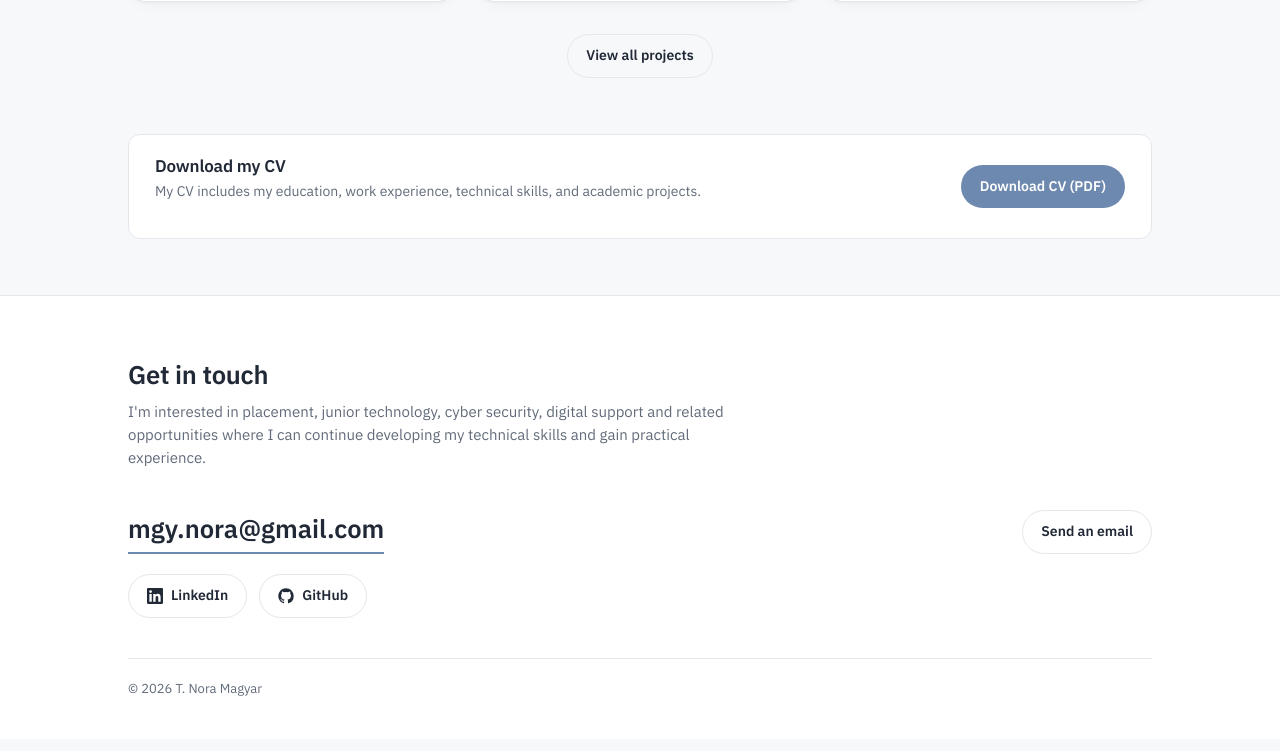
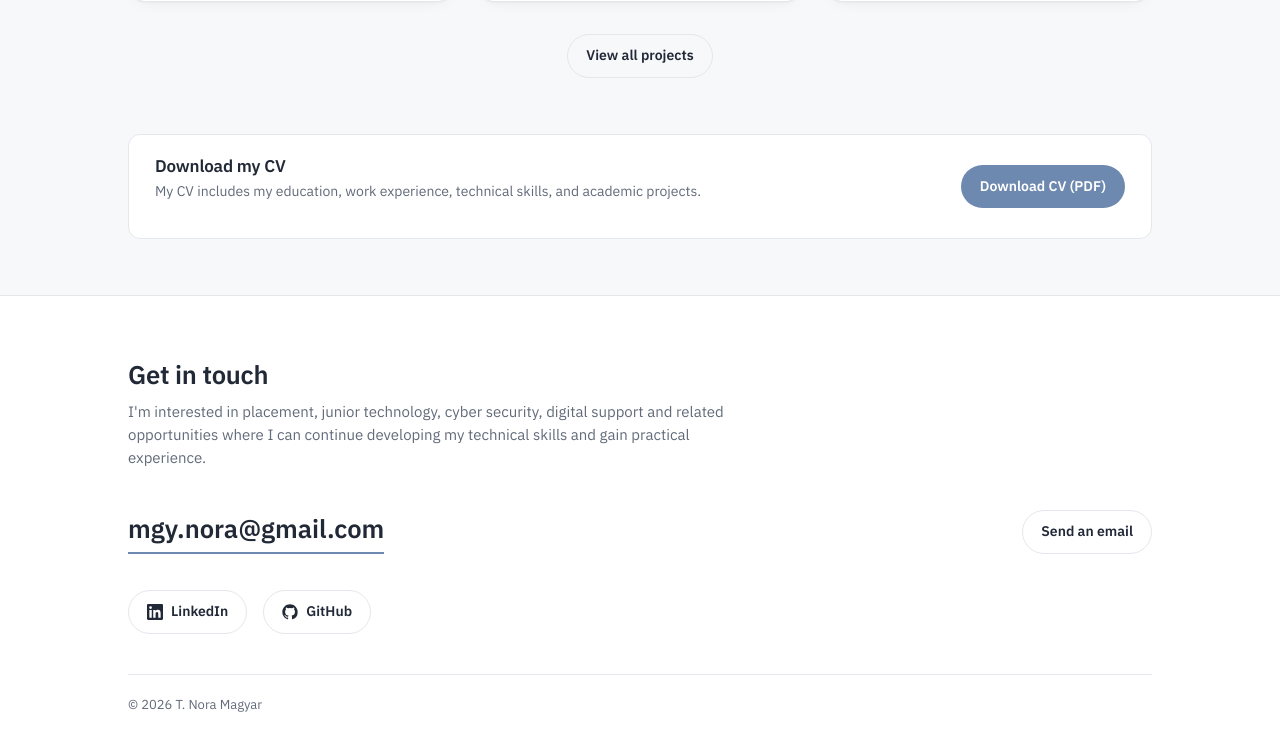
Before and after one commit to nora-mgy/portfolio, a plain HTML site: page index.html in a window 1280 px wide. Shown: the part 2006-2757 px from the top of the page. Drawn offline with Linux system fonts and the light colour scheme.

Commit message:
Update style.css

```diff
--- a/style.css
+++ b/style.css
@@ -308,7 +308,7 @@ section{ padding: 64px 0; }
   font-weight:600; color: var(--ink); text-decoration:none; border-bottom: 2px solid var(--accent);
   padding-bottom: 3px;
 }
-.contact-links{ display:flex; gap:12px; flex-wrap:wrap; margin-top: 20px; }
+.contact-links{ display:flex; gap:16px; flex-wrap:wrap; margin-top: 36px; }
 .contact-links .btn{ gap:8px; }
 .footer-note{ margin-top: 40px; padding-top: 20px; border-top:1px solid var(--line); font-size: 13px; color: var(--ink-soft); }
 
```
